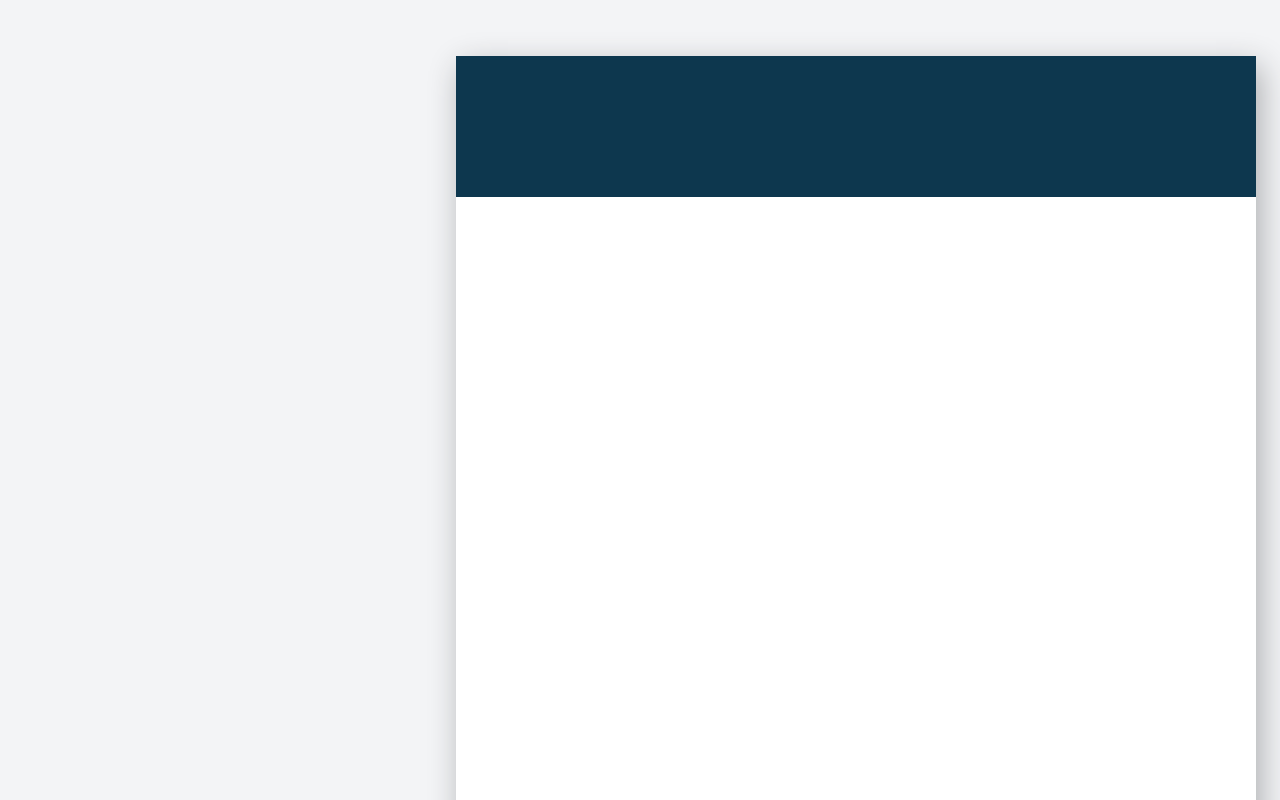
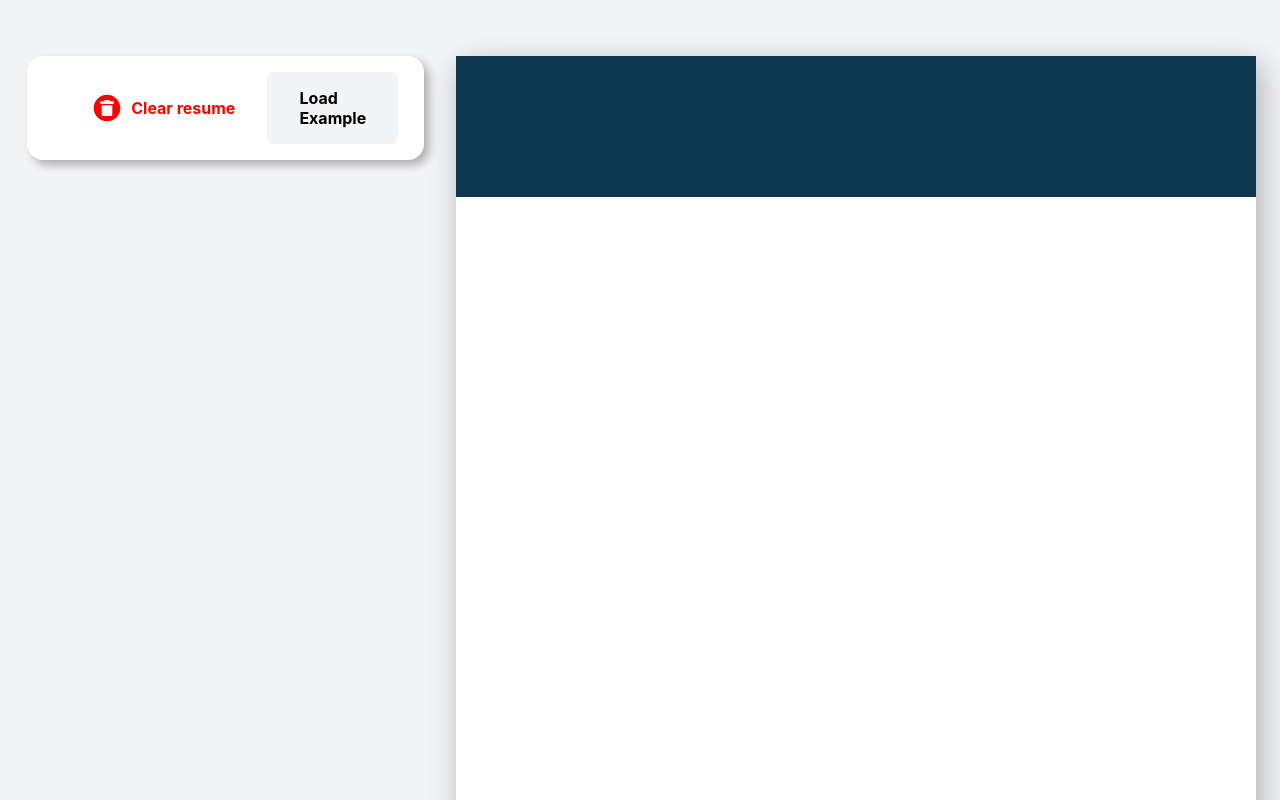
Before and after one commit to DeclanKBrown/CVApplication, a React (Vite) app: page / in a window 1280 px wide. Shown: the top 800 px of the page. Built offline with nearby package versions, Linux system fonts and the light colour scheme.

Commit message:
Added sidebar top buttons

```diff
--- /dev/null
+++ b/src/components/Sidebar.jsx
@@ -0,0 +1,10 @@
+import '../styles/sidebar.css'
+import SidebarTop from './SidebarTop'
+
+export default function Sidebar() {
+    return (
+        <div className='sidebar'>
+            <SidebarTop />
+        </div>
+    )
+}
--- /dev/null
+++ b/src/components/SidebarTop.jsx
@@ -0,0 +1,15 @@
+import '../styles/sidebarTop.css'
+
+export default function SidebarTop() {
+    return (
+        <div className='top-buttons'>
+            <div className='clear'>
+                <svg xmlns="http://www.w3.org/2000/svg" viewBox="0 0 24 24"><path d="M12,2C17.53,2 22,6.47 22,12C22,17.53 17.53,22 12,22C6.47,22 2,17.53 2,12C2,6.47 6.47,2 12,2M17,7H14.5L13.5,6H10.5L9.5,7H7V9H17V7M9,18H15A1,1 0 0,0 16,17V10H8V17A1,1 0 0,0 9,18Z" /></svg>
+                <h3 id='btn-clear'>Clear resume</h3>
+            </div>
+            <div className='load'>
+                <h3 id='btn-load'>Load Example</h3>
+            </div>
+        </div>
+    )
+}
--- a/src/main.jsx
+++ b/src/main.jsx
@@ -2,9 +2,11 @@ import React from 'react'
 import ReactDOM from 'react-dom/client'
 import './index.css'
 import Page from './components/Page'
+import Sidebar from './components/Sidebar'
 
 ReactDOM.createRoot(document.getElementById('root')).render(
   <React.StrictMode>
+    <Sidebar />
     <Page />
   </React.StrictMode>,
 )
--- /dev/null
+++ b/src/styles/sidebar.css
@@ -0,0 +1,7 @@
+.sidebar {
+    width: 100%;
+    display: grid;
+    align-self: start;
+    gap: 2rem;
+    justify-items: center;
+}
--- /dev/null
+++ b/src/styles/sidebarTop.css
@@ -0,0 +1,49 @@
+.top-buttons {
+    width: 80%;
+    background-color: white;
+    display: grid;
+    grid-template-columns: repeat(2, 1fr);
+    justify-self: end;
+    justify-items: center;
+    padding: 1rem 2rem;
+    box-shadow: 5px 5px 10px #acadaf;
+    border-radius: 1rem;
+}
+
+.clear {
+    display: grid;
+    grid-template-columns: 2rem 1fr;
+    align-items: center;
+    gap: 0.5rem;
+    justify-items: center;
+    white-space: nowrap;
+}
+
+.clear, .load {
+    border: none;
+    cursor: pointer;
+    border-radius: 0.4rem;
+    padding: 0em 2em;
+    background-color: white;
+}
+
+.clear h3, .load h3 {
+    font-size: 1rem;
+}
+
+.clear {
+    color: red;
+    fill: red;
+}
+
+.load  {
+    background-color: #F3F4F6;
+}
+
+.clear:hover {
+    background-color: #F3F4F6;
+}
+
+.load:hover {
+    background-color: #ecedf0;
+}
```
